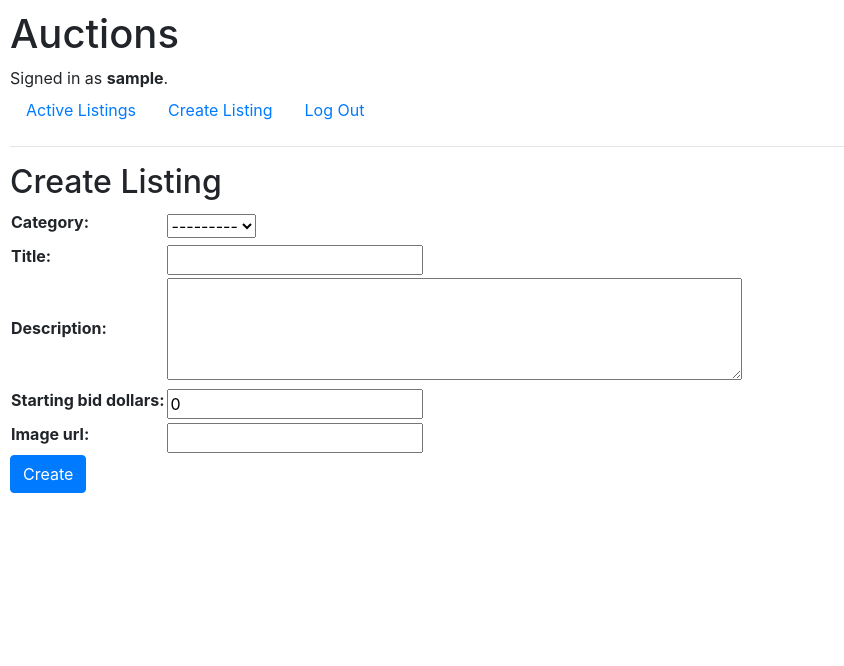
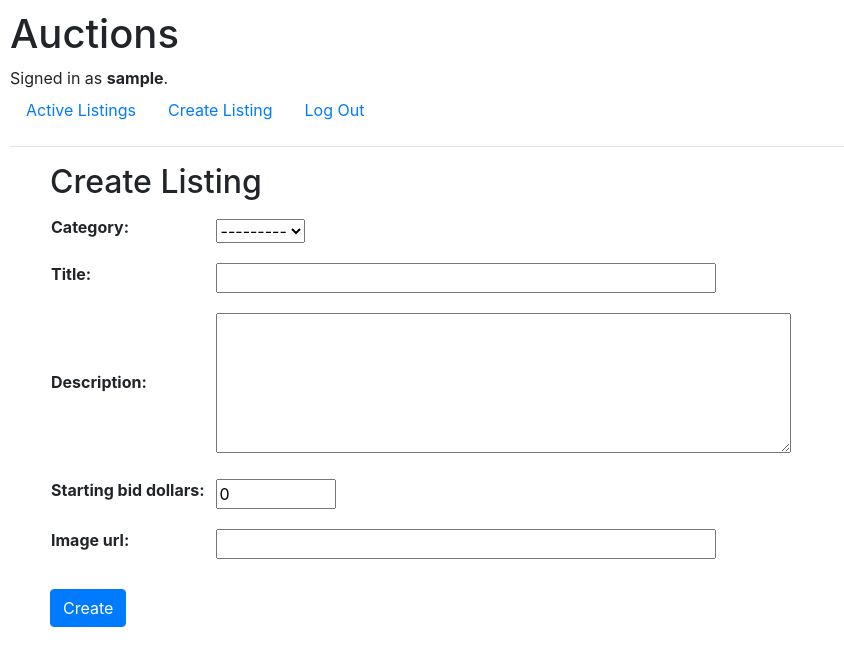
Before and after one commit to daniel-ob/CS50W, a Django app: page /listings/create in a window 1280 px wide. Shown: the top 666 px of the page, without its empty margins (0-844 px from the left). Run offline with Django 3.2, Linux system fonts and the light colour scheme; the visitor is signed in with stand-in values (Sample User, id 1); data that the repository does not hold is empty; some libraries are stand-ins or nearby versions.

Commit message:
[2_Commerce] Create Listing page: Styling

```diff
--- a/2_Commerce/commerce/auctions/static/auctions/styles.css
+++ b/2_Commerce/commerce/auctions/static/auctions/styles.css
@@ -1,3 +1,30 @@
 body {
     padding: 10px;
 }
+
+/* Create Page */
+
+#create-page {
+    margin-left: 40px;
+}
+
+#create-page td {
+    padding: 10px;
+    width: 300px;
+}
+
+#id_title, #id_image_url {
+    width: 500px;
+}
+
+#id_description {
+    height: 140px;
+}
+
+#id_starting_bid_dollars {
+    width: 120px;
+}
+
+#create-page .btn {
+    margin-top: 20px;
+}
--- a/2_Commerce/commerce/auctions/templates/auctions/create.html
+++ b/2_Commerce/commerce/auctions/templates/auctions/create.html
@@ -3,8 +3,8 @@
 {% block title %}Auctions - Create Listing {% endblock %}
 
 {% block body %}
+    <div id="create-page">
         <h2>Create Listing</h2>
-
         <form action="{% url 'create' %}" method="post">
             {% csrf_token %}
             <table>
@@ -12,4 +12,5 @@
             </table>
             <input class="btn btn-primary" type="submit" value="Create">
         </form>
+    </div>
 {% endblock %}
```
Lines whose indentation alone changed are shown as unchanged.
